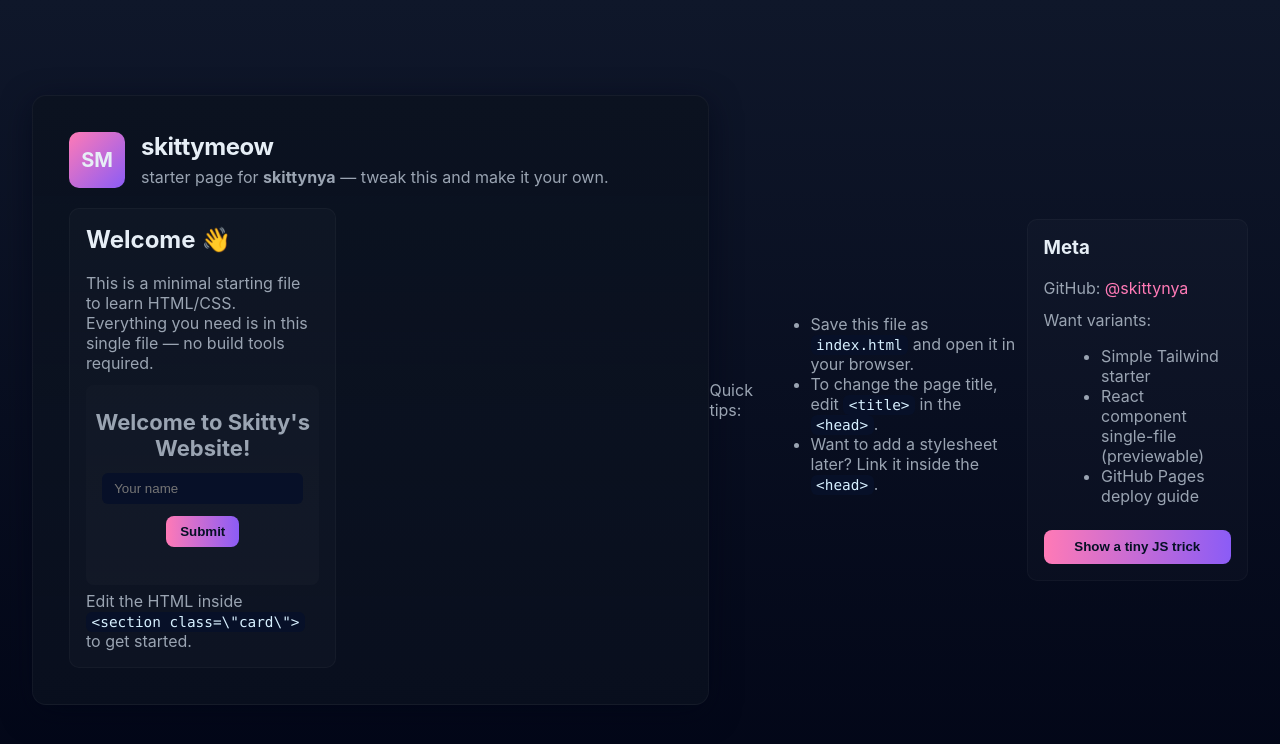
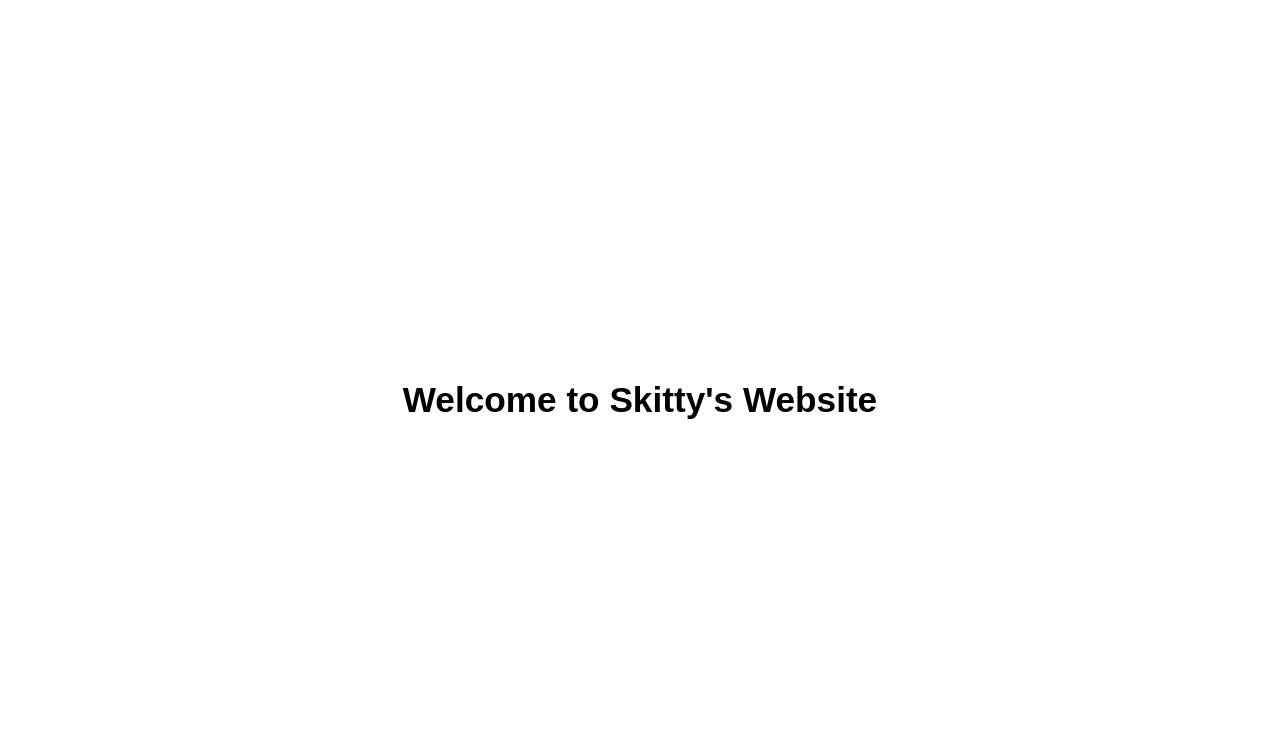
Before and after one commit to skittynya/skittymeow, a plain HTML site: page index.html in a window 1280 px wide. Drawn offline with Linux system fonts and the light colour scheme.

Commit message:
index.html

```diff
--- a/index.html
+++ b/index.html
@@ -1,158 +1,27 @@
-<!--
-  skittymeow - Starter single-file webpage
-  GitHub: https://github.com/skittynya
-
-  Instructions:
-  - This is a minimal, well-commented HTML file meant for learning.
-  - Save as `index.html` and open in a browser to preview.
-  - Edit sections marked with "TODO" to customize.
-  - When you're ready, I can give variants: Tailwind starter, React single-file component, or a GitHub Pages-ready repo.
-
-  License: CC0 - do what you want with it.
--->
-
 <!doctype html>
 <html lang="en">
 <head>
 <meta charset="utf-8" />
 <meta name="viewport" content="width=device-width, initial-scale=1" />
 <title>Welcome to Skitty's Website</title>
-  <meta name="description" content="skittymeow — starter page for skittynya" />
-
-  <!-- Simple CSS to make the page look clean while remaining minimal -->
 <style>
-    :root{
-      --bg:#0f172a; /* dark blue */
-      --card:#0b1220;
-      --muted:#9aa4b2;
-      --accent:#ff7ab6; /* pink-ish */
-      --glass: rgba(255,255,255,0.04);
-      color-scheme: dark;
+body {
+background: #ffffff;
+margin: 0;
+padding: 0;
+font-family: Arial, sans-serif;
+display: flex;
+align-items: center;
+justify-content: center;
+height: 100vh;
 }
-    html,body{height:100%;}
-    body{
-      margin:0;
-      font-family: Inter, ui-sans-serif, system-ui, -apple-system, "Segoe UI", Roboto, "Helvetica Neue", Arial;
-      background: linear-gradient(180deg,var(--bg) 0%, #020617 100%);
-      color:#e6eef6;
-      -webkit-font-smoothing:antialiased;
-      -moz-osx-font-smoothing:grayscale;
-      display:flex;
-      align-items:center;
-      justify-content:center;
-      padding:2rem;
-      box-sizing:border-box;
+h1 {
+font-size: 2.2rem;
+color: #000000;
 }
-
-    .container{
-      width:100%;
-      max-width:900px;
-      background:linear-gradient(180deg,var(--card), rgba(11,18,32,0.7));
-      border-radius:14px;
-      padding:2.25rem;
-      box-shadow:0 8px 30px rgba(2,6,23,0.6);
-      border:1px solid var(--glass);
-    }
-
-    header{display:flex;align-items:center;gap:1rem;margin-bottom:1.25rem}
-    .logo{
-      width:56px;height:56px;border-radius:10px;background:linear-gradient(135deg,var(--accent),#8b5cf6);display:flex;align-items:center;justify-content:center;font-weight:700;font-size:20px
-    }
-
-    h1{margin:0;font-size:1.5rem;letter-spacing:-0.02em}
-    p.lead{margin:0;color:var(--muted);margin-top:0.325rem}
-
-    main{display:grid;grid-template-columns:1fr;gap:1rem}
-
-    .card{background:rgba(255,255,255,0.02);padding:1rem;border-radius:10px;border:1px solid rgba(255,255,255,0.03)}
-
-    footer{display:flex;justify-content:space-between;align-items:center;margin-top:1rem;color:var(--muted);font-size:0.9rem}
-
-    a.ghost{color:var(--accent);text-decoration:none}
-
-    /* small responsive tweak */
-    @media(min-width:720px){
-      main{grid-template-columns: 1fr 320px}
-    }
-
-    .placeholder{
-      display:flex;align-items:center;justify-content:center;height:200px;border-radius:8px;background:linear-gradient(180deg, rgba(255,255,255,0.01), rgba(255,255,255,0.02));color:var(--muted)
-    }
-
-    /* tiny helpful styles for editing */
-    code{background:#071028;padding:0.125rem 0.35rem;border-radius:6px;color:#d7f0ff;font-family:ui-monospace, SFMono-Regular, Menlo, Monaco, "Roboto Mono", monospace;font-size:0.9rem}
 </style>
 </head>
 <body>
-  <div class="container">
-    <header>
-      <div class="logo">SM</div>
-      <div>
-        <h1>skittymeow</h1>
-        <p class="lead">starter page for <strong>skittynya</strong> — tweak this and make it your own.</p>
-      </div>
-    </header>
-
-    <main>
-      <section class="card">
-        <h2 style="margin-top:0">Welcome 👋</h2>
-        <p class="lead">This is a minimal starting file to learn HTML/CSS. Everything you need is in this single file — no build tools required.</p>
-
-        <div style="height:12px"></div>
-
-        <div class="placeholder">
-  <div style="text-align:center">
-    <div style="font-weight:700;font-size:22px">Welcome to Skitty's Website!</div>
-    <input id="usernameInput" type="text" placeholder="Your name" style="margin-top:12px;padding:8px 12px;border-radius:6px;border:none;outline:none;background:#071028;color:#fff;">
-    <button onclick="greetUser()" style="margin-top:12px;padding:8px 14px;border-radius:8px;border:none;background:linear-gradient(90deg,var(--accent),#8b5cf6);color:#051025;font-weight:700;cursor:pointer">Submit</button>
-    <div id="greetOutput" style="margin-top:14px;font-size:18px;color:var(--accent);"></div>
-  </div>
-</div>
-<script>
-function greetUser(){
-  const name = document.getElementById('usernameInput').value;
-  document.getElementById('greetOutput').textContent = name ? `Welcome, ${name}!` : '';
-}
-</script>
-            <div style="margin-top:6px;color:var(--muted)">Edit the HTML inside <code>&lt;section class=\"card\"&gt;</code> to get started.</div>
-          </div>
-        </div>
-
-        <hr style="border:none;height:1px;background:rgba(255,255,255,0.02);margin:1rem 0">
-
-        <p style="margin:0;color:var(--muted)">Quick tips:
-        <ul style="margin:.5rem 0 0 1.1rem;color:var(--muted)">
-          <li>Save this file as <code>index.html</code> and open it in your browser.</li>
-          <li>To change the page title, edit <code>&lt;title&gt;</code> in the <code>&lt;head&gt;</code>.</li>
-          <li>Want to add a stylesheet later? Link it inside the <code>&lt;head&gt;</code>.</li>
-        </ul>
-        </p>
-      </section>
-
-      <aside class="card">
-        <h3 style="margin-top:0">Meta</h3>
-        <p style="margin:0.25rem 0;color:var(--muted)">GitHub: <a class="ghost" href="https://github.com/skittynya" target="_blank" rel="noopener">@skittynya</a></p>
-        <p style="margin-top:0.75rem;color:var(--muted)">Want variants:
-          <ul style="margin:.5rem 0 0 1.1rem;color:var(--muted)">
-            <li>Simple Tailwind starter</li>
-            <li>React component single-file (previewable)</li>
-            <li>GitHub Pages deploy guide</li>
-          </ul>
-        </p>
-
-        <div style="height:8px"></div>
-        <button id="showMe" style="width:100%;padding:.6rem;border-radius:8px;border:none;background:linear-gradient(90deg,var(--accent),#8b5cf6);color:#051025;font-weight:700;cursor:pointer">Show a tiny JS trick</button>
-
-        <script>
-          document.getElementById('showMe').addEventListener('click', function(){
-            alert('hi skittynya! this is a tiny JS demo — replace it with your own scripts.');
-          });
-        </script>
-
-      </aside>
-    </main>
-
-
-  </div>
+<h1>Welcome to Skitty's Website</h1>
 </body>
 </html>
```
Lines whose indentation alone changed are shown as unchanged.
